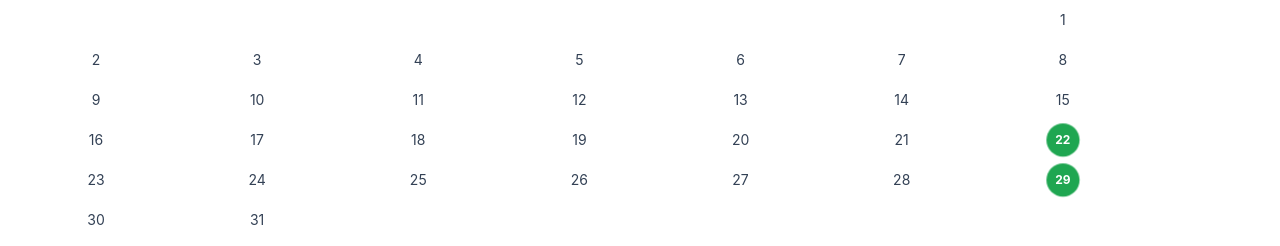
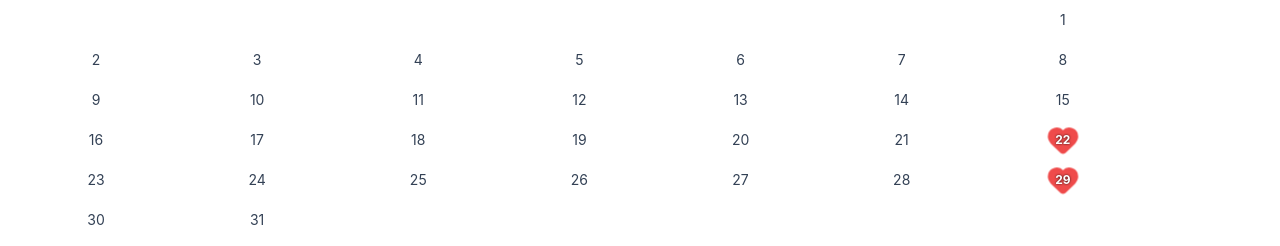
Before and after one commit to dotrananhtuan/MyWedding, a React (Create React App) app: page / in a window 1280 px wide. Shown: the part 2060-2306 px from the top of the page. Built offline with nearby package versions, Linux system fonts and the light colour scheme.

Commit message:
update code

```diff
--- a/src/Views/Content/Components/InvitationCard.tsx
+++ b/src/Views/Content/Components/InvitationCard.tsx
@@ -1,6 +1,6 @@
 // InvitationCard.jsx
 import React, { useEffect } from 'react';
-import { MapPin, Hourglass } from 'lucide-react'; // icon map pin đẹp
+import { MapPin, Hourglass, Heart } from 'lucide-react'; // icon map pin đẹp
 import Countdown from '../../Components/Coutdown';
 import '../content.scss';
 
@@ -198,8 +198,12 @@ const InvitationCard = () => {
                 <div key={day} className='relative w-8 h-8 flex items-center justify-center'>
                   {isActive ? (
                     <>
-                      <div className='absolute w-7 h-7 bg-green-600 rounded-full animate-heartbeat'></div>
-                      <span className='relative z-10 text-white font-bold text-[12px]'>{day}</span>
+                      <Heart
+                        className='absolute w-7 h-7 text-red-500 fill-red-500 animate-heartbeat'
+                        strokeWidth={2}
+                        aria-hidden
+                      />
+                      <span className='relative z-10 text-white font-bold text-[12px] drop-shadow-[0_0_1px_rgba(0,0,0,0.8)]'>{day}</span>
                     </>
                   ) : (
                     <span className='hover:bg-green-200 w-8 h-8 flex items-center justify-center rounded-full'>
```
